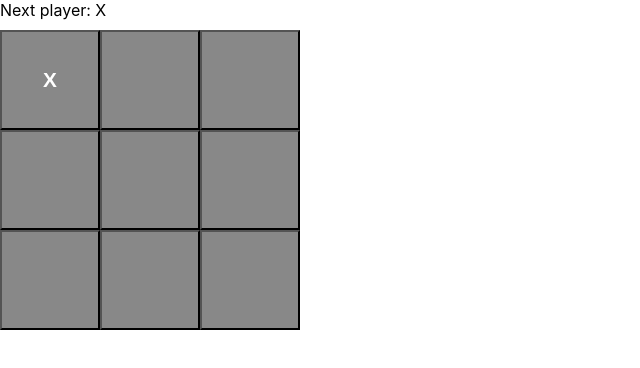
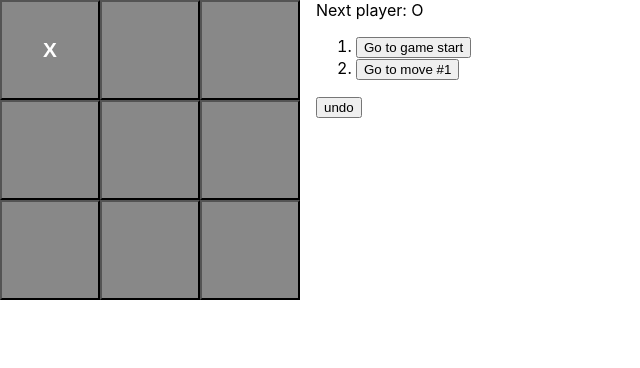
Before and after one commit to seonghunYang/TicTacToe, a React app: page / in a window 1280 px wide. Both pictures are taken after a click on the button 50 px from the left and 80 px from the top of the page. Shown: the whole page, without its empty margins (0-640 px from the left). Built offline with nearby package versions, Linux system fonts and the light colour scheme.

Commit message:
tictactoe

```diff
--- a/src/component/Board.js
+++ b/src/component/Board.js
@@ -2,26 +2,36 @@ import React, { Component } from 'react';
 import Square from './Square';
 
 class Board extends Component {
+
+  renderSquare(num) {
+    return (
+      <Square value={this.props.squares[num]}
+      onClick={() => {
+        this.props.onClick(num);
+      }}
+      />
+    );
+  }
+
   renderRow(rowNum) {
     return (
       <div className="row">
-        <Square value={rowNum }/>
-        <Square value={rowNum + 1}/>
-        <Square value={rowNum + 2}/>
+        {this.renderSquare(rowNum * 3 + 0)}
+        {this.renderSquare(rowNum * 3 + 1)}
+        {this.renderSquare(rowNum * 3 + 2)}
       </div>
     );
   }
+
   render() {
-    const status = "Next player: X"
+
     return (
       //square도 이제 component가 된거!
       <div>
-        <div className="status">{status}</div>
         {this.renderRow(0)}
-        {this.renderRow(3)}
-        {this.renderRow(6)}
+        {this.renderRow(1)}
+        {this.renderRow(2)}
       </div>
-
     );
   }
 }
--- a/src/component/Square.js
+++ b/src/component/Square.js
@@ -3,30 +3,16 @@ import React from 'react';
 
 //React.component를 가져온다
 class Square extends React.Component {
-  constructor(props) {
-    super(props);
-
-    //상태가 변하면 react가 render해줌
-    //밖에서 들어오는 propoty가 바뀌거나 내부 state가 바뀌거나
-    this.state = {
-      value: null
-    };
-  }
-  onClick() {
-    this.setState({
-      value: "X"
-    });
-  }
 
   //render는 class가 반드시 가져야한다
   // this.props에 변수들이 다 담아진다 {value: "1"} 이런식
   render() {
     //여기서 변경x read only
-    const { value } = this.state;
+    const { value } = this.props;
     return (
       //여기서 나오는 html같은 엘리먼트는(jsx) 리엑트 컴포넌트이다. 그걸 html처럼 만들어줌 babel이 추후 컴파일해준다.
       //class가 위랑 이름이 같아서 className으로 써야함
-    <button className="square" onClick={() => {this.onClick()}}>{value}</button>
+    <button className="square" onClick={() => {this.props.onClick()}}>{value}</button>
     );
   }
 }
--- a/src/component/game.js
+++ b/src/component/game.js
@@ -2,15 +2,104 @@ import React from 'react';
 import Board from './Board';
 
 class Game extends React.Component {
+  constructor(props) {
+    super(props)
+
+    this.state = {
+      history: [
+        {squares: Array(9).fill(null)}
+      ],
+      step: 0
+    }
+  }
+
+  nextPlayer(idx) {
+    return idx % 2 === 0 ? "X" : "O";
+  }
+
+  calculateWinner(squares) {
+    const lines = [
+      [0, 1, 2],
+      [3, 4, 5],
+      [6, 7, 8],
+      [0, 3, 6],
+      [1, 4, 7],
+      [2, 5, 8],
+      [0, 4, 8],
+      [2, 4, 6]
+    ];
+
+    for(const [a, b, c] of lines){
+      if(squares[a] && squares[a] === squares[b] && squares[b] === squares[c]){
+        return squares[a];
+      }
+    }
+    return null;
+  }
+  handleClick(num) {
+    const { step } = this.state;
+    const history = this.state.history.slice(0, this.state.step + 1);
+    const current = history[step];
+    const squares = current.squares.slice();
+    if (squares[num] || this.calculateWinner(squares)) {
+      return;
+    }
+    squares[num] = this.nextPlayer(step);
+    this.setState( {
+      history: history.concat({squares: squares}),
+      step: step + 1
+    })
+  }
+
+  getMoves() {
+    return this.state.history.map((step, idx) => {
+      const desc = idx ? `Go to move #${idx}` : 'Go to game start';
+      return (
+        <li key={idx}>
+          <button onClick={() => {this.goto(idx)}}>{desc}</button>
+        </li>
+      )
+    })
+  }
+
+  goto(idx) {
+    this.setState({
+      history: this.state.history,
+      step: idx
+    })
+  }
+
   render() {
+    const history = this.state.history
+    const squares = history[this.state.step].squares;
+    const winner = this.calculateWinner(squares);
+    let status;
+    if (winner) {
+      status = `winner: ${winner}`
+    }else {
+      status = `Next player: ${this.nextPlayer(this.state.step)}`
+    }
     return (
       <div className="game">
         <div className="game-board">
-          <Board />
+          <Board squares={squares}
+          onClick={(i) => this.handleClick(i)}/>
         </div>
         <div className="game-info">
-          <div></div>
-          <ol></ol>
+          <div>{status}</div>
+          <ol>
+            {this.getMoves()}
+          </ol>
+          {
+            (this.state.step >= 1) && (<button
+              onClick={() => {
+                this.setState({
+                  step: this.state.step - 1,
+                  history: this.state.history.slice(0, this.state.step )
+                });
+              }}>undo</button>)
+          }
+
         </div>
       </div>
     )
--- a/src/index.css
+++ b/src/index.css
@@ -34,5 +34,7 @@ code {
   display: flex;
   flex-direction: row;
 }
-
+.game-info {
+  margin-left: 1em;
+}
 button:focus {outline:0;}
```
